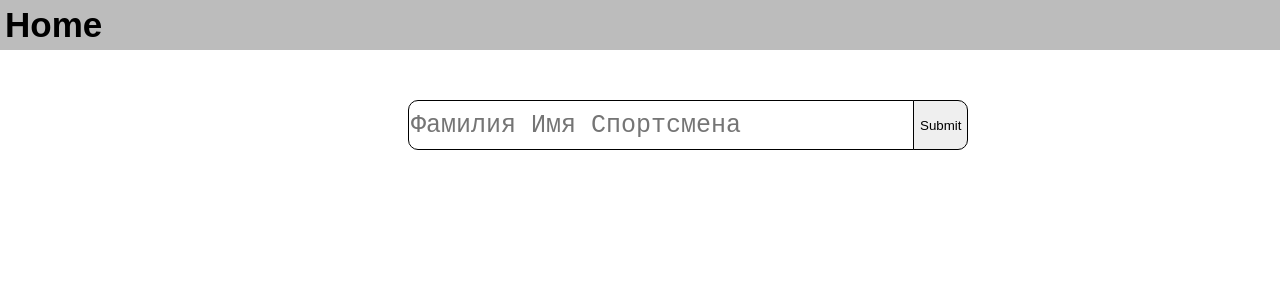
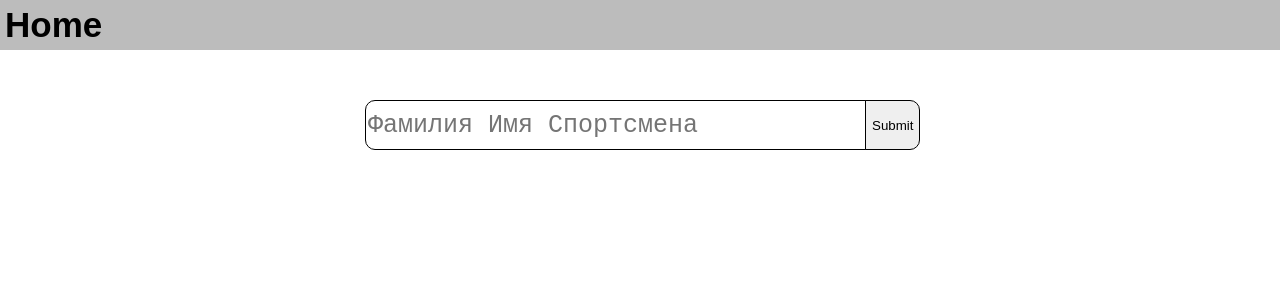
Before and after one commit to troff-vicc/rowing, a Django app: page / in a window 1280 px wide. Shown: the top 300 px of the page. Run offline with Django 4.2, Linux system fonts and the light colour scheme.

Commit message:
2 commit

```diff
--- a/siteRowing/siteRowing/views.py
+++ b/siteRowing/siteRowing/views.py
@@ -10,6 +10,7 @@ def index(request):
         form = NameForm(request.POST)
         if form.is_valid():
             sportsmanName = form.cleaned_data['sportsmanName']
+            sportsmanName = (sportsmanName.title()).strip()
             accuracy, _ = logic.sporsmen_data(sportsmanName)
             if accuracy:
                 return HttpResponseRedirect('find_name')
@@ -38,37 +39,45 @@ def search_sportsman(request):
             minList200.append(float(minList[0][:str(minList[0]).find(':')])*60 +
                                float(minList[0][str(minList[0]).find(':')+1:])
                                if str(minList[0]).find(':') != -1 else float(minList[0]))
+    if len(minList200) == 0:
+        min200 = "Недостаточно данных"
+    else:
+        min200 = str(int(min(minList200)//60)) + ':' \
+                 + str(round(min(minList200)%60, 3)) \
+            if min(minList200)%60 > 9 \
+            else (str(int(min(minList200)//60)) + ':' + '0' +
+                  str(round(min(minList200)%60, 3)))
+        if min200[0] == '0':
+            min200 = min200[2:]
     minList500 = []
     for minList in list500:
         if minList[0] != 'не финишировал' and minList[0] != 'не стартовали' and minList[0] != 'дисквалифицирован':
             minList500.append((float(minList[0][:str(minList[0]).find(':')])*60 +
                                float(minList[0][str(minList[0]).find(':')+1:]))
                               if str(minList[0]).find(':') != -1 else float(minList[0]))
+    if len(minList500) == 0:
+        min500 = "Недостаточно данных"
+    else:
+        min500 = (str(int(min(minList500)//60)) + ':' +
+                  str(round(min(minList500)%60, 3))) \
+            if min(minList500)%60 > 9 \
+            else (str(int(min(minList500)//60)) + ':' +
+                  '0' + str(round(min(minList500)%60, 3)))
     minList1000 = []
     for minList in list1000:
         if minList[0] != 'не финишировал' and minList[0] != 'не стартовали' and minList[0] != 'дисквалифицирован':
             minList1000.append((float(minList[0][:str(minList[0]).find(':')])*60 +
                                float(minList[0][str(minList[0]).find(':')+1:]))
                                if str(minList[0]).find(':') != -1 else float(minList[0]))
-    min200 = str(int(min(minList200)//60)) + ':' \
-             + str(round(min(minList200)%60, 3))\
-        if min(minList200)%60 > 9 \
-        else (str(int(min(minList200)//60)) + ':' + '0' +
-              str(round(min(minList200)%60, 3)))
-    if min200[0] == '0':
-        min200 = min200[2:]
-    min500 = (str(int(min(minList500)//60)) + ':' +
-              str(round(min(minList500)%60, 3)))\
-        if min(minList500)%60 > 9 \
-        else (str(int(min(minList500)//60)) + ':' +
-              '0' + str(round(min(minList500)%60, 3)))
-    min1000 =str(int(min(minList1000)//60)) + ':' +\
-             str(round(min(minList1000)%60, 3))\
-        if min(minList1000)%60 > 9 \
-        else (str(int(min(minList1000)//60)) + ':' +
-              '0' + str(round(min(minList1000)%60, 3)))
-    lenTable = 35 * (len(list200) + len(list500) + len(list1000) + 1) + 58
+    if len(minList1000) == 0:
+        min1000 = "Недостаточно данных"
+    else:
+        min1000 =str(int(min(minList1000)//60)) + ':' + \
+                 str(round(min(minList1000)%60, 3)) \
+            if min(minList1000)%60 > 9 \
+            else (str(int(min(minList1000)//60)) + ':' +
+                  '0' + str(round(min(minList1000)%60, 3)))
     return render(request, 'search_sportsman.html', {'twoHundredList': list200, 'fiveHundredList': list500,
-                                                     'thousandList': list1000, 'lenTable': lenTable,
+                                                     'thousandList': list1000,
                                                      'sportsmanName': sportsmanName, 'min200': min200,
                                                      'min500': min500, 'min1000': min1000})
--- a/siteRowing/templates/home.html
+++ b/siteRowing/templates/home.html
@@ -19,7 +19,7 @@
 <style>
 #id_sportsmanName{
     position: absolute;
-    left: 400px;
+    left: -275px;
     width: 500px;
     height: 46px;
     border-radius: 10px 0 0 10px;
@@ -28,7 +28,7 @@
 }
 #button {
     position: absolute;
-    left: 905px;
+    left: 225px;
     border: 1px solid;
     border-radius: 0 10px 10px 0;
     height: 50px;
@@ -39,6 +39,7 @@
 #inputForm {
     position: absolute;
     top: 100px;
+    left: 50%;
 }
 #url:link {
     color: #000000;
```
